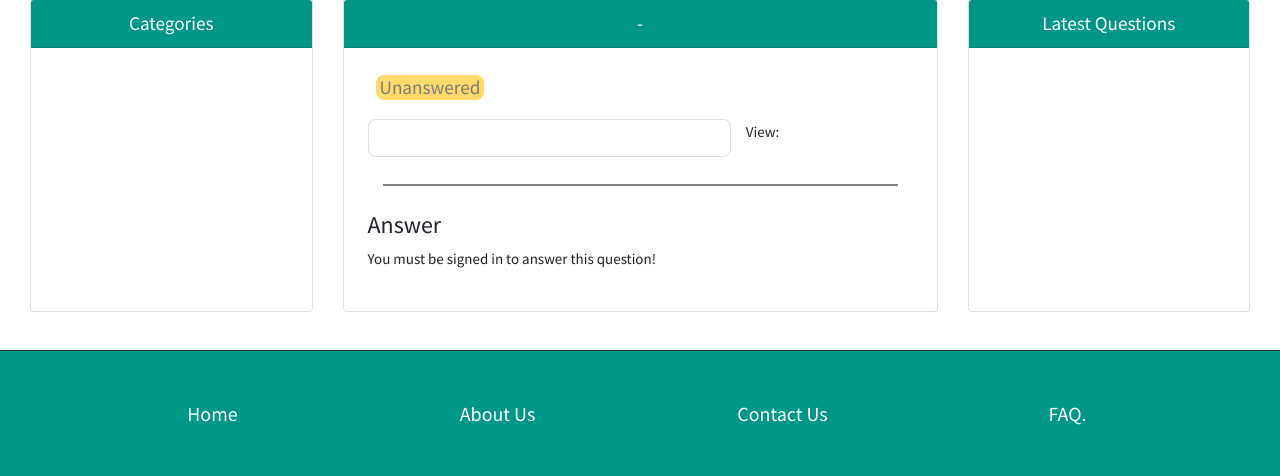
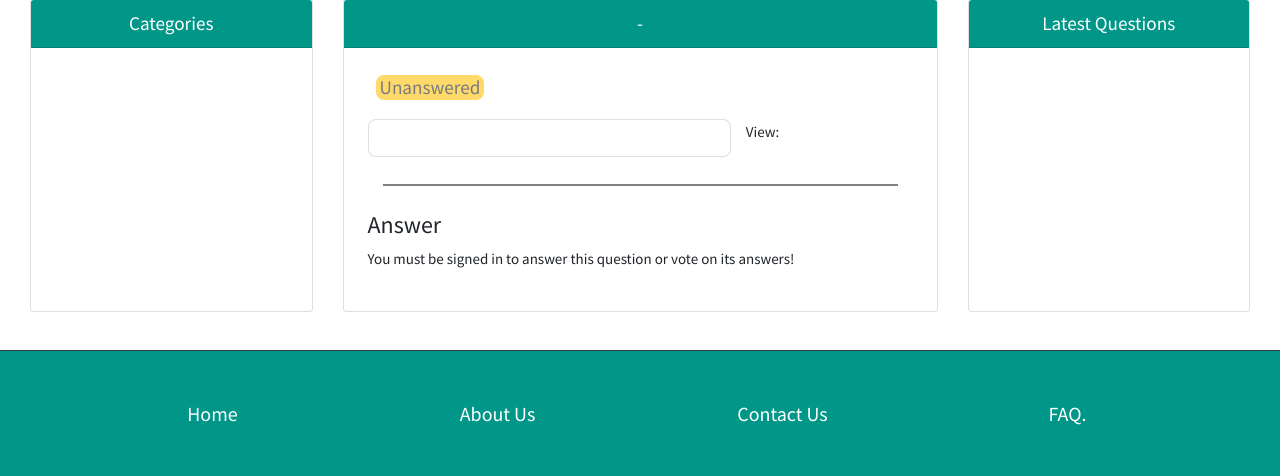
Before and after one commit to 2324127m/ask_students_project, a Django app: page /category/1/1/ in a window 1280 px wide. Shown: the part 74-550 px from the top of the page. Run offline with Django 3.2, Linux system fonts and the light colour scheme; data that the repository does not hold is empty; some libraries are stand-ins or nearby versions.

Commit message:
Expand Question Not Logged In Help Message
Now mentions that user must be logged in to like or dislike answers.

```diff
--- a/templates/ask_students/question.html
+++ b/templates/ask_students/question.html
@@ -123,7 +123,7 @@
             </div>
         </form>
     {% else %}
-        <p>You must be signed in to answer this question!</p>
+        <p>You must be signed in to answer this question or vote on its answers!</p>
     {% endif %}
     <script type="text/javascript">window.CSRF_TOKEN = "{{ csrf_token }}";</script>
     <script src="{% static 'js/answervotehandler.js' %}"></script>
```
